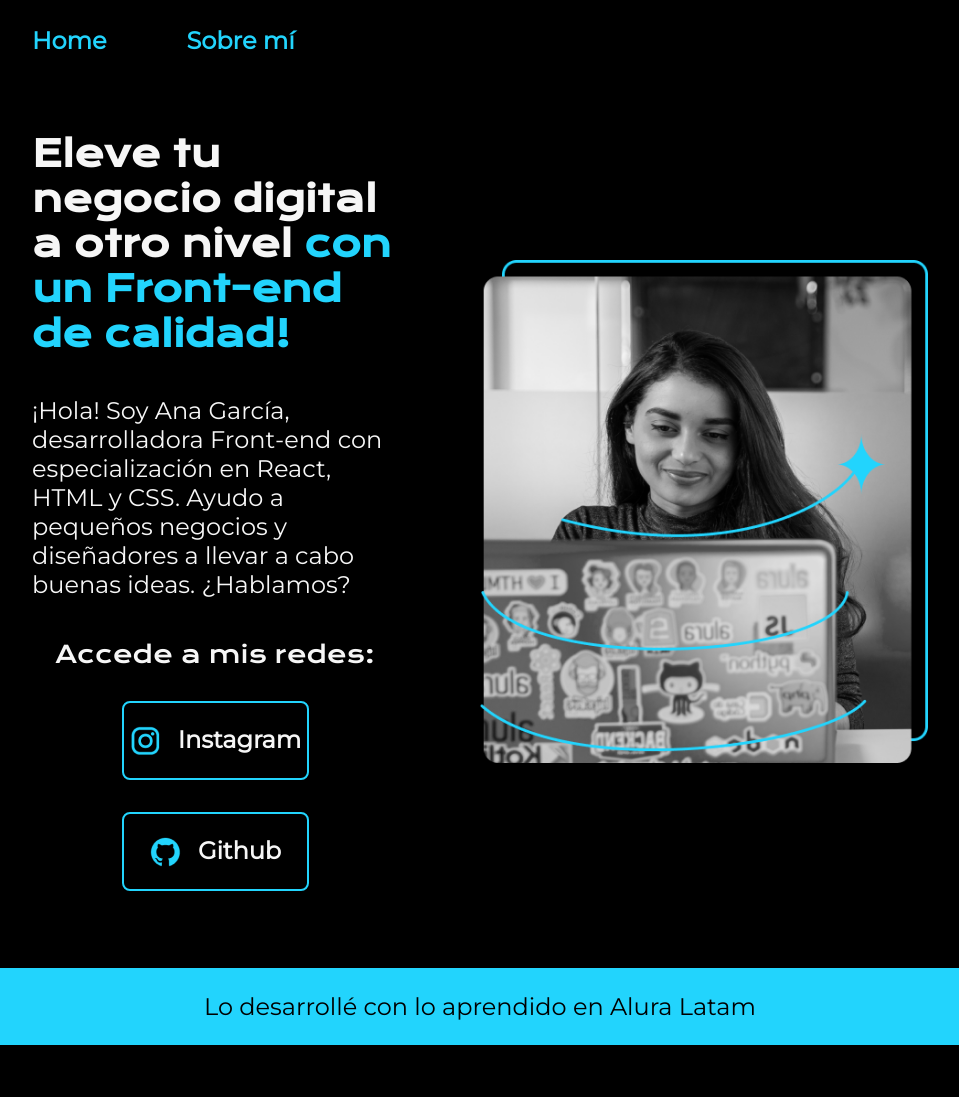
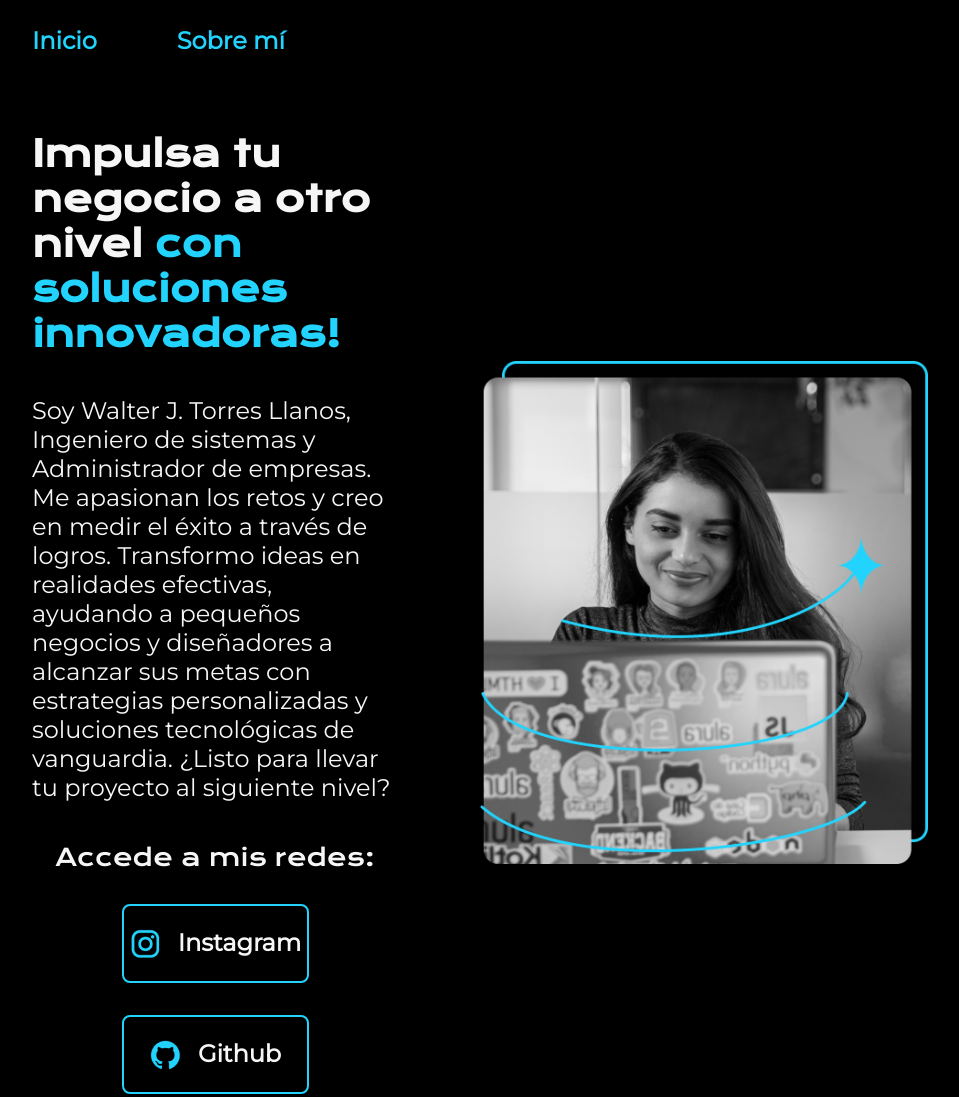
Before and after one commit to Ingwtorres26/Portafolio, a plain HTML site: page index.html in a window 1280 px wide. Shown: the top 1097 px of the page, without its empty margins (160-1119 px from the left). Before the commit the page ends 1045 px from the top, so only its background shows below. Drawn offline with nearby package versions, Linux system fonts and the light colour scheme.

Commit message:
Update index.html

```diff
--- a/index.html
+++ b/index.html
@@ -9,28 +9,29 @@
 <body>
     <header class="header">
         <nav class="header__menu">
-            <a class="header__menu__link" href="index.html">Home</a>
+            <a class="header__menu__link" href="index.html">Inicio</a>
             <a class="header__menu__link" href="about.html">Sobre mí</a>
         </nav>
     </header>
     <main class="presentacion">
         <section class="presentacion__contenido">
             <h1 class="presentacion__contenido_titulo">
-                Eleve tu negocio digital a otro nivel
-                <strong class="titulo-destaque">con un Front-end de calidad!
+                Impulsa tu negocio a otro nivel
+                <strong class="titulo-destaque">con soluciones innovadoras!
                 </strong>
             </h1>
 
             <p class="presentacion__contenido__texto">
-                ¡Hola! Soy Ana García, desarrolladora Front-end
-                con especialización en React, HTML y CSS.
-                Ayudo a pequeños negocios y diseñadores a
-                llevar a cabo buenas ideas. ¿Hablamos?
+                Soy Walter J. Torres Llanos, Ingeniero de sistemas y Administrador de empresas.
+                Me apasionan los retos y creo en medir el éxito a través de logros.
+                Transformo ideas en realidades efectivas, ayudando a pequeños negocios y diseñadores
+                a alcanzar sus metas con estrategias personalizadas y soluciones tecnológicas de vanguardia.
+                ¿Listo para llevar tu proyecto al siguiente nivel?
 
             </p>
             <div class="presentacion__enlaces">
                 <h2 class="presentacion__enlaces__subtitulo">Accede a mis redes:</h2>
-                <a class="presentacion__enlaces_link" href="https://www.instagram.com">
+                <a class="presentacion__enlaces_link" href="https://www.instagram.com/wjonathantorres/">
                     <img src="./assets/instagram.png">
                     Instagram</a>
                 <a class="presentacion__enlaces_link" href="https://www.github.com">
@@ -38,7 +39,7 @@
                     Github</a>
             </div>
         </section>
-        <img class="presentacion__imagen" src="./assets/Imagem.png" alt="Imagen de Ana García trabajando">
+        <img class="presentacion__imagen" src="./assets/Imagem.png" alt="Imagen de Walter  Torres">
 
     </main>
     <footer class="footer">
```
